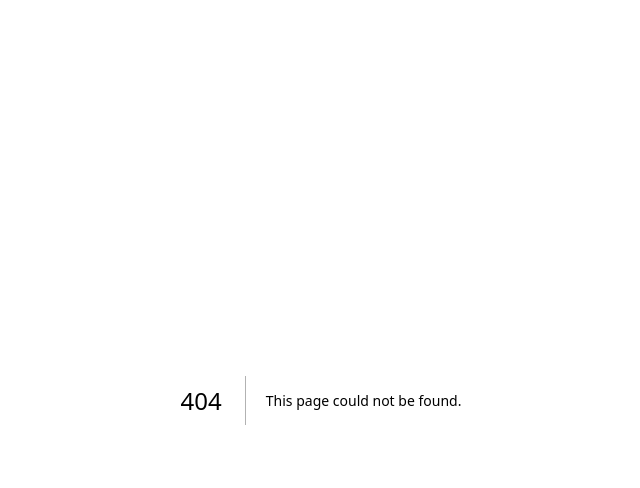
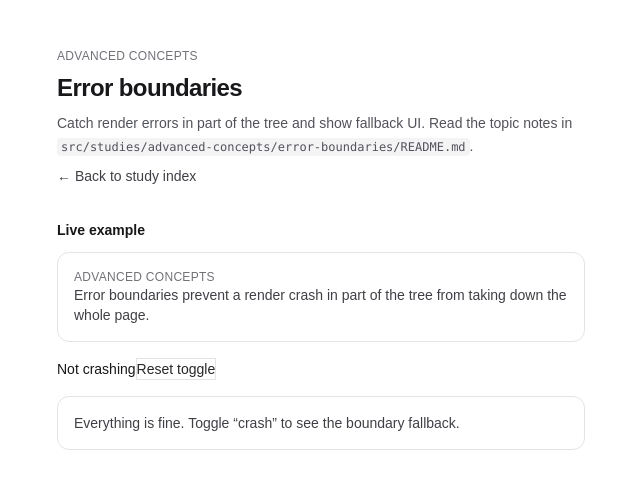
Before and after one commit to Rennatts/React-Next-studies, a Next.js app: page /studies/advanced-concepts/error-boundaries in a window 1280 px wide. Before the commit this address had no page. Shown: the top 488 px of the page, without its empty margins (319-959 px from the left). Built offline with nearby package versions, Linux system fonts and the light colour scheme.

Commit message:
error boundaries

```diff
--- a/src/app/page.tsx
+++ b/src/app/page.tsx
@@ -78,6 +78,13 @@ const topics = [
     href: "/studies/advanced-concepts/react-portals",
     category: "Advanced concepts",
   },
+  {
+    title: "Error boundaries",
+    description:
+      "Catch render-time errors in part of the tree and render a fallback UI instead of crashing the whole page.",
+    href: "/studies/advanced-concepts/error-boundaries",
+    category: "Advanced concepts",
+  },
 ] as const;
 
 export default function Home() {
--- /dev/null
+++ b/src/app/studies/advanced-concepts/error-boundaries/page.tsx
@@ -0,0 +1,46 @@
+import type { Metadata } from "next";
+import Link from "next/link";
+import { ErrorBoundariesDemo } from "@/studies/advanced-concepts/error-boundaries/ErrorBoundariesDemo";
+
+export const metadata: Metadata = {
+  title: "Study: Error boundaries",
+  description: "Advanced concept: catch render errors with React Error Boundaries.",
+};
+
+export default function ErrorBoundariesStudyPage() {
+  return (
+    <div className="mx-auto flex min-h-screen max-w-xl flex-col gap-8 px-6 py-12">
+      <header className="space-y-2">
+        <p className="text-xs font-medium uppercase tracking-wide text-zinc-500 dark:text-zinc-400">
+          Advanced concepts
+        </p>
+        <h1 className="text-2xl font-semibold tracking-tight text-zinc-900 dark:text-zinc-50">
+          Error boundaries
+        </h1>
+        <p className="text-sm leading-relaxed text-zinc-600 dark:text-zinc-400">
+          Catch render errors in part of the tree and show fallback UI. Read the topic notes in{" "}
+          <code className="rounded bg-zinc-100 px-1 py-0.5 text-xs dark:bg-zinc-900">
+            src/studies/advanced-concepts/error-boundaries/README.md
+          </code>
+          .
+        </p>
+        <Link
+          href="/"
+          className="inline-flex text-sm font-medium text-zinc-700 underline-offset-4 hover:underline dark:text-zinc-300"
+        >
+          ← Back to study index
+        </Link>
+      </header>
+
+      <section aria-labelledby="demo-heading" className="space-y-3">
+        <h2
+          id="demo-heading"
+          className="text-sm font-semibold text-zinc-900 dark:text-zinc-50"
+        >
+          Live example
+        </h2>
+        <ErrorBoundariesDemo />
+      </section>
+    </div>
+  );
+}
--- /dev/null
+++ b/src/studies/advanced-concepts/error-boundaries/ErrorBoundariesDemo.tsx
@@ -0,0 +1,84 @@
+"use client";
+
+import { useState } from "react";
+import { ErrorBoundary } from "./ErrorBoundary";
+
+function Buggy({ crash }: { crash: boolean }) {
+  if (crash) {
+    throw new Error("Boom! This component crashed during render.");
+  }
+  return (
+    <p className="text-sm text-zinc-700 dark:text-zinc-300">
+      Everything is fine. Toggle “crash” to see the boundary fallback.
+    </p>
+  );
+}
+
+export function ErrorBoundariesDemo() {
+  const [crash, setCrash] = useState(false);
+
+  return (
+    <div className="space-y-4">
+      <div className="rounded-xl border border-zinc-200 p-4 dark:border-zinc-800">
+        <p className="text-xs font-medium uppercase tracking-wide text-zinc-500 dark:text-zinc-400">
+          Advanced concepts
+        </p>
+        <p className="mt-2 text-sm text-zinc-700 dark:text-zinc-300">
+          Error boundaries prevent a render crash in part of the tree from taking down
+          the whole page.
+        </p>
+      </div>
+
+      <div className="flex items-center gap-2">
+        <button
+          type="button"
+          onClick={() => setCrash((v) => !v)}
+          className={[
+            "rounded-md px-3 py-2 text-sm font-medium",
+            crash
+              ? "bg-rose-600 text-white hover:bg-rose-700 dark:bg-rose-500 dark:hover:bg-rose-600"
+              : "bg-zinc-900 text-white dark:bg-zinc-50 dark:text-zinc-900",
+          ].join(" ")}
+        >
+          {crash ? "Crashing" : "Not crashing"}
+        </button>
+        <button
+          type="button"
+          onClick={() => setCrash(false)}
+          className="rounded-md border border-zinc-200 px-3 py-2 text-sm font-medium text-zinc-800 hover:bg-zinc-50 dark:border-zinc-800 dark:text-zinc-200 dark:hover:bg-zinc-900/40"
+        >
+          Reset toggle
+        </button>
+      </div>
+
+      <ErrorBoundary
+        fallback={({ error, reset }) => (
+          <div className="rounded-xl border border-rose-200 bg-rose-50 p-4 dark:border-rose-900/40 dark:bg-rose-950/40">
+            <p className="text-sm font-semibold text-rose-900 dark:text-rose-100">
+              Boundary fallback UI
+            </p>
+            <p className="mt-2 text-xs text-rose-800/80 dark:text-rose-200/80">
+              {error.message}
+            </p>
+            <div className="mt-3 flex flex-wrap gap-2">
+              <button
+                type="button"
+                onClick={() => {
+                  setCrash(false);
+                  reset();
+                }}
+                className="rounded-md bg-rose-600 px-3 py-2 text-xs font-medium text-white hover:bg-rose-700 dark:bg-rose-500 dark:hover:bg-rose-600"
+              >
+                Reset boundary + stop crashing
+              </button>
+            </div>
+          </div>
+        )}
+      >
+        <div className="rounded-xl border border-zinc-200 p-4 dark:border-zinc-800">
+          <Buggy crash={crash} />
+        </div>
+      </ErrorBoundary>
+    </div>
+  );
+}
--- /dev/null
+++ b/src/studies/advanced-concepts/error-boundaries/ErrorBoundary.tsx
@@ -0,0 +1,55 @@
+"use client";
+
+import React from "react";
+import type { ReactNode } from "react";
+
+type ErrorBoundaryProps = {
+  children: ReactNode;
+  fallback?: (args: { error: Error; reset: () => void }) => ReactNode;
+};
+
+type ErrorBoundaryState = {
+  error: Error | null;
+};
+
+export class ErrorBoundary extends React.Component<
+  ErrorBoundaryProps,
+  ErrorBoundaryState
+> {
+  state: ErrorBoundaryState = { error: null };
+
+  static getDerivedStateFromError(error: Error): ErrorBoundaryState {
+    return { error };
+  }
+
+  componentDidCatch(error: Error) {
+    // This is a demo boundary; real apps often log to monitoring here.
+    // eslint-disable-next-line no-console
+    console.error("ErrorBoundary caught:", error);
+  }
+
+  reset = () => {
+    this.setState({ error: null });
+  };
+
+  render() {
+    const { error } = this.state;
+    if (!error) return this.props.children;
+
+    if (this.props.fallback) return this.props.fallback({ error, reset: this.reset });
+
+    return (
+      <div className="rounded-xl border border-rose-200 bg-rose-50 p-4 text-rose-900 dark:border-rose-900/40 dark:bg-rose-950/40 dark:text-rose-100">
+        <p className="text-sm font-semibold">Something went wrong.</p>
+        <p className="mt-2 text-xs opacity-80">{error.message}</p>
+        <button
+          type="button"
+          onClick={this.reset}
+          className="mt-3 rounded-md bg-rose-600 px-3 py-2 text-xs font-medium text-white hover:bg-rose-700 dark:bg-rose-500 dark:hover:bg-rose-600"
+        >
+          Reset boundary
+        </button>
+      </div>
+    );
+  }
+}
```
Also changed, not shown: src/studies/README.md, src/studies/advanced-concepts/error-boundaries/README.md (added).
